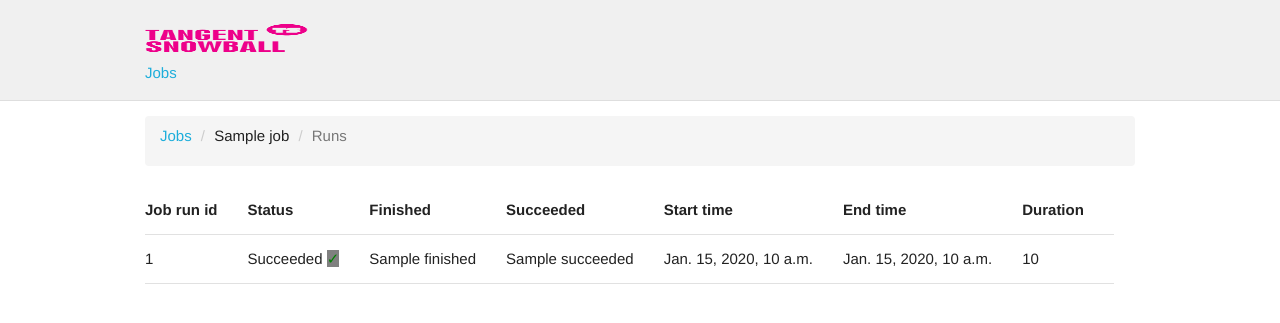
After one commit to tangentlabs/sonny-dashboard, a Django app: template www/templates/jobs/runs/index.html in a window 1280 px wide. The commit adds this page. Shown: the top 323 px of the page. Run offline with Django 3.2, Linux system fonts and the light colour scheme; the template is opened without the code that fills it: most values are stand-ins (such as "Sample title", 1, 10 or a date in 2020); some libraries are stand-ins or nearby versions.

Commit message:
Display runs profiling

```diff
--- a/www/templates/base.html
+++ b/www/templates/base.html
@@ -32,6 +32,11 @@
                 {% endfor %}
             </div>
             <div class="row">
+                <ul class="breadcrumb">
+                    {% block breadcrumbs %}{% endblock %}
+                </ul>
+            </div>
+            <div class="row">
                 <div class="twelve column">
                     {% block page_content %}{% endblock %}
                 </div> <!-- ./twelve column -->
--- /dev/null
+++ b/www/templates/jobs/runs/index.html
@@ -0,0 +1,80 @@
+{% extends "base.html" %}
+
+{% load staticfiles %}
+
+{% block extrastyles %}
+    <link rel="stylesheet" href="{% static 'css/jobs.css' %}">
+{% endblock %}
+
+{% block breadcrumbs %}
+    <li><a href="{% url 'jobs:index' %}">Jobs</a></li>
+    <li>{{ job.name }}</li>
+    <li class="active">Runs</li>
+{% endblock %}
+
+{% block page_content %}
+    {% include "partials/pagination.html" %}
+    <table>
+        <tbody>
+            <tr>
+                <th>Job run id</th>
+                <th>Status</th>
+                <th>Finished</th>
+                <th>Succeeded</th>
+                <th>Start time</th>
+                <th>End time</th>
+                <th>Duration</th>
+                <th></th>
+            </tr>
+            {% for run in object_list %}
+                <tr>
+                    <td>{{ run.id }}</td>
+                    <td>
+                        <span class="job-status
+                                {% if run.finished and run.succeeded %}
+                                    succeeded
+                                {% elif run.finished and not run.succeeded %}
+                                    failed
+                                {% elif not run.finished %}
+                                    pending
+                                {% endif %}"
+                            title="{% if run.finished %}
+                                Duration: {{ run.duration }}
+                            {% else %}
+                                Running since {{ run.start_time }}
+                            {% endif %}"
+                        >
+                            {% if run.finished and run.succeeded %}
+                                Succeeded
+                            {% elif run.finished and not run.succeeded %}
+                                Failed
+                            {% elif not run.finished %}
+                                Pending
+                            {% else %}
+                                Unknown
+                            {% endif %}
+                        </span>
+                    </td>
+                    <td>{{ run.finished }}</td>
+                    <td>{% if run.finished %}{{ run.succeeded }}{% endif %}</td>
+                    <td>{{ run.start_time }}</td>
+                    <td>{% if run.finished %}{{ run.end_time }}{% endif %}</td>
+                    <td>{{ run.duration|default:'' }}</td>
+                    <td>
+                        {% if run.profiling %}
+                            <a class="button"
+                               href="{% url 'jobs:runs-profiling' pk=run.id %}">
+                               Profiling
+                            </a>
+                        {% endif %}
+                    </td>
+                </tr>
+            {% empty %}
+                <tr>
+                    <td colspan="8" style="text-align: center;">No runs</td>
+                </tr>
+            {% endfor %}
+        </tbody>
+    </table>
+    {% include "partials/pagination.html" %}
+{% endblock %}
--- /dev/null
+++ b/www/templates/partials/pagination.html
@@ -0,0 +1,19 @@
+{% if page_obj.paginator.num_pages > 1 %}
+    <div>
+        <ul class="pager">
+            {% if page_obj.has_previous %}
+                <li class="previous">
+                    <a href="?page={{ page_obj.previous_page_number }}">previous</a>
+                </li>
+            {% endif %}
+            <li class="current">
+                Page {{ page_obj.number }} of {{ page_obj.paginator.num_pages }}
+            </li>
+            {% if page_obj.has_next %}
+                <li class="next">
+                    <a href="?page={{ page_obj.next_page_number }}">next</a>
+                </li>
+            {% endif %}
+        </ul>
+    </div>
+{% endif %}
--- a/www/urls.py
+++ b/www/urls.py
@@ -21,6 +21,6 @@ import wdi.jobs.urls
 
 urlpatterns = [
     url(r'^admin/', include(admin.site.urls)),
-    url(r'^$', wdi.jobs.views.IndexView.as_view(), name='index'),
+    url(r'^$', wdi.jobs.views.JobListView.as_view(), name='index'),
     url(r'^jobs/', include(wdi.jobs.urls, namespace='jobs')),
 ]
--- a/www/wdi/jobs/models.py
+++ b/www/wdi/jobs/models.py
@@ -63,7 +63,8 @@ class JobRun(models.Model):
 
     @property
     def profiling(self):
-        return json.loads(self.profiling_json)
+        if self.profiling_json:
+            return json.loads(self.profiling_json)
 
     def __str__(self):
         return '<JobRun: %s @ %s>' % (self.job.name, self.start_time)
--- a/www/wdi/jobs/urls.py
+++ b/www/wdi/jobs/urls.py
@@ -4,7 +4,9 @@ from django.views.decorators.csrf import csrf_exempt
 from wdi.jobs import views
 
 urlpatterns = [
-    url(r'^$', views.IndexView.as_view(), name='index'),
+    url(r'^$', views.JobListView.as_view(), name='index'),
+    url(r'^(?P<pk>\d+)/runs/$', views.JobRunListView.as_view(), name='runs'),
+    url(r'^runs/(?P<pk>\d+)/profiling/$', views.JobRunProfilingView.as_view(), name='runs-profiling'),
     url(r'^runs/api/start/$', csrf_exempt(views.JobRunStart.as_view()), name='api-job-run-start'),
     url(r'^runs/api/end/$', csrf_exempt(views.JobRunEnd.as_view()), name='api-job-run-end'),
     url(r'^runs/api/profiling/$', csrf_exempt(views.JobRunProfiling.as_view()), name='api-job-run-profiling'),
```
Also changed, not shown: www/templates/jobs/index.html (+11 -1 lines), www/templates/jobs/runs/partials/profiling_section.html (added, +8 -0 lines), www/templates/jobs/runs/profiling.html (added, +19 -0 lines), www/wdi/jobs/views.py (+37 -1 lines).
